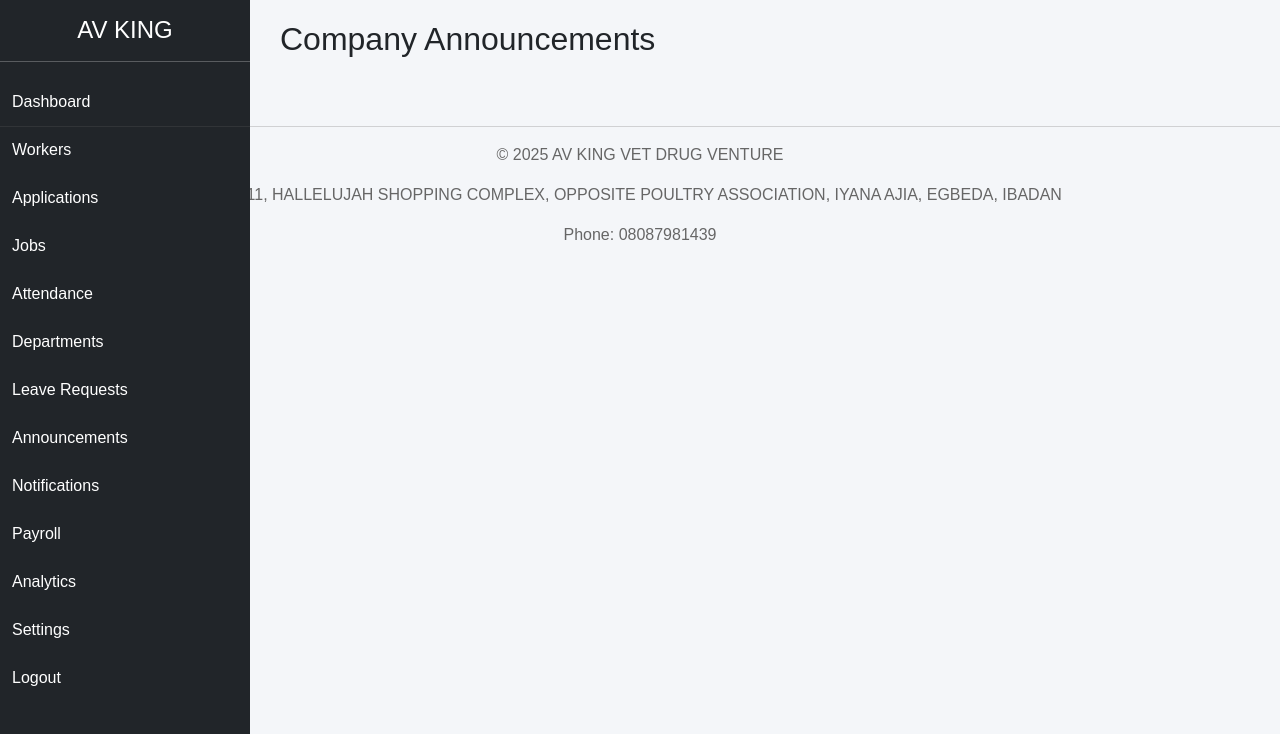
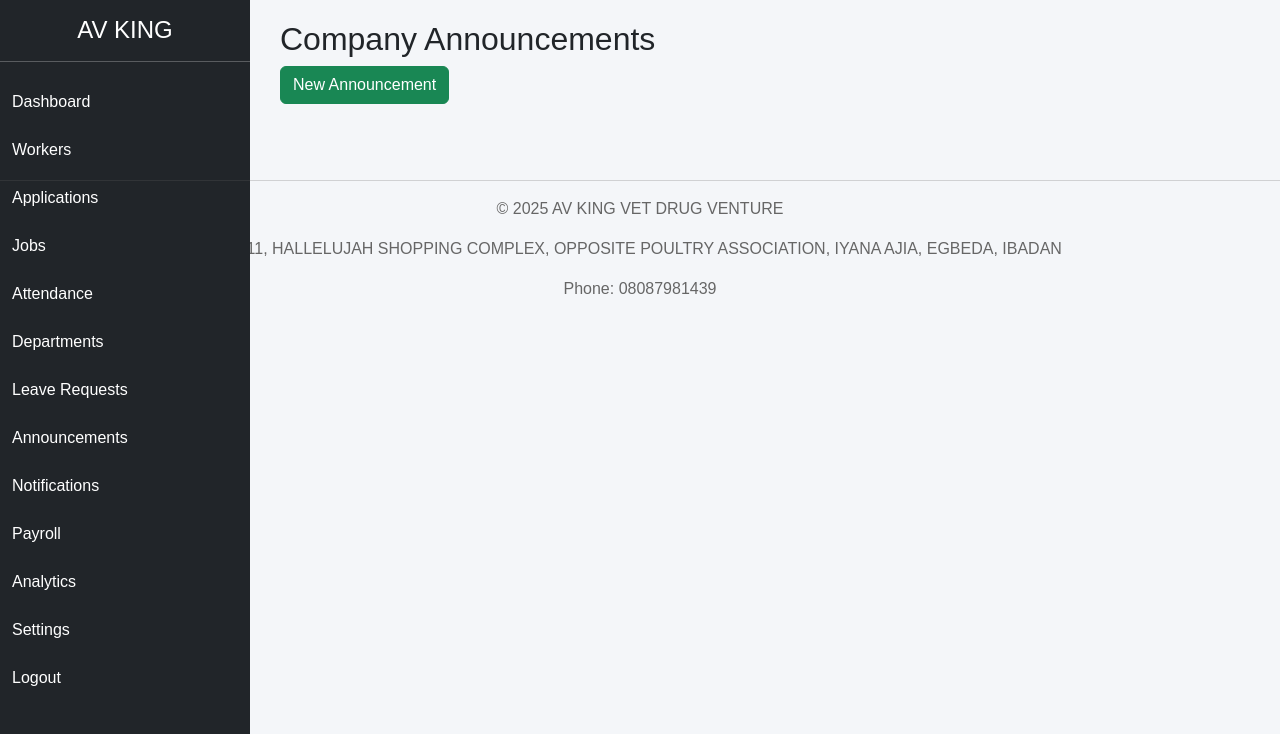
Before and after one commit to ifelodun/AV-KING-WORKER-FORM, a Flask app: page /announcements in a window 1280 px wide. Shown: the part 66-800 px from the top of the page. Run offline with Flask 3, Linux system fonts and the light colour scheme; a user stored in the database is signed in; data comes from the database, SQL or seed files in the repository; data that the repository does not hold is empty.

Commit message:
Update announcements.html

```diff
--- a/templates/announcements.html
+++ b/templates/announcements.html
@@ -3,6 +3,17 @@
 {% block content %}
 
 <h2>Company Announcements</h2>
+
+{% if current_user.role in ["admin", "super_admin"] %}
+
+<a href="/create-announcement"
+class="btn btn-success mb-3">
+
+    New Announcement
+
+</a>
+
+{% endif %}
 
 {% for announcement in announcements %}
 
@@ -11,16 +22,36 @@
     <div class="card-body">
 
         <h4>
-{{announcement.title}}
+            {{ announcement.title }}
         </h4>
 
         <p>
-{{announcement.message}}
+            {{ announcement.message }}
         </p>
 
         <small>
-{{announcement.created_at}}
+            {{ announcement.created_by }}
         </small>
+
+        <br><br>
+
+        {% if current_user.role in ["admin", "super_admin"] %}
+
+        <a href="/edit-announcement/{{ announcement.id }}"
+        class="btn btn-warning btn-sm">
+
+            Edit
+
+        </a>
+
+        <a href="/delete-announcement/{{ announcement.id }}"
+        class="btn btn-danger btn-sm">
+
+            Delete
+
+        </a>
+
+        {% endif %}
 
     </div>
 
```
Lines whose indentation alone changed are shown as unchanged.
